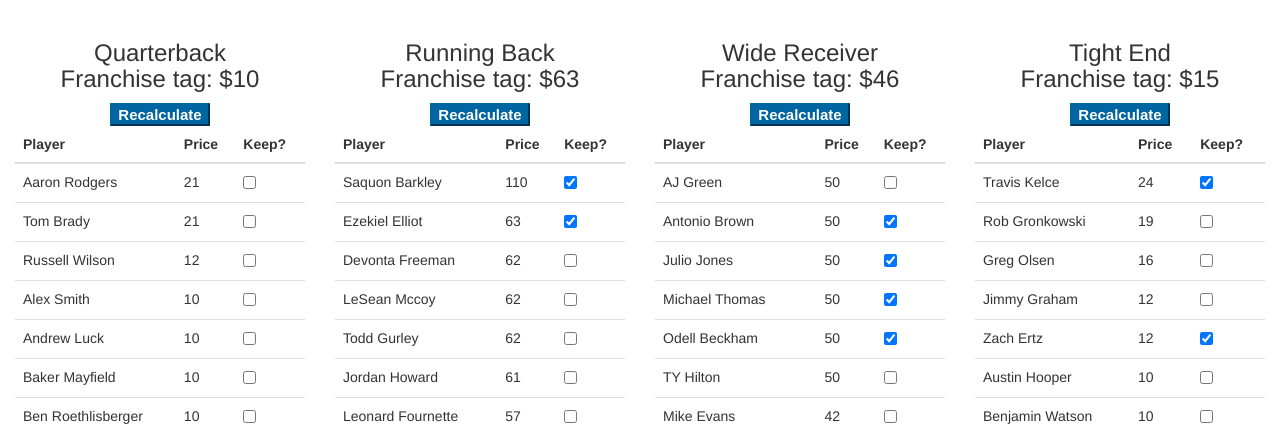
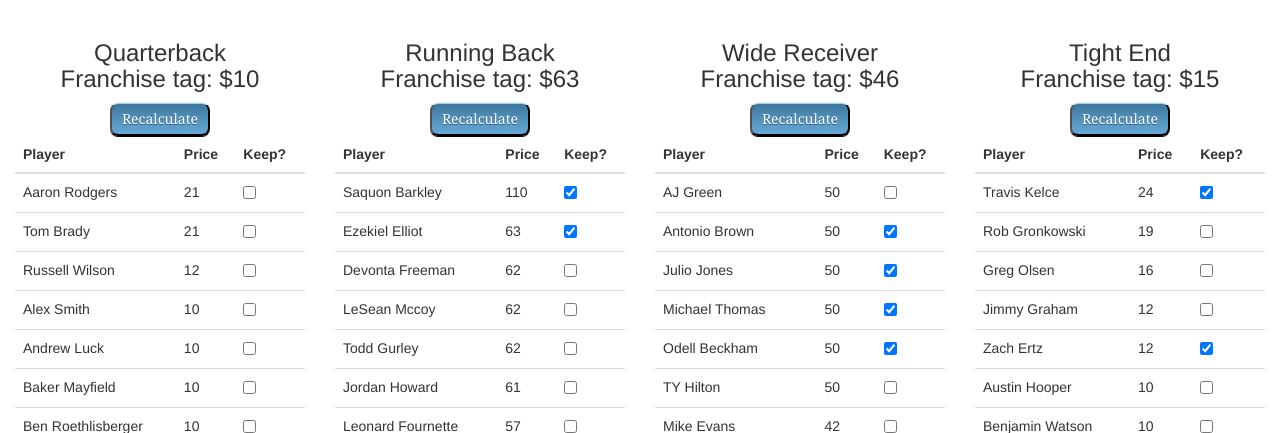
Before and after one commit to kjt9wr/La-Liga-Fantasia-Platform, a Django app: page /franchise/ in a window 1280 px wide. Shown: the part 52-485 px from the top of the page. Run offline with Django 3.2, Linux system fonts and the light colour scheme; data comes from the database, SQL or seed files in the repository; both versions use the stored data as it was after the commit; some libraries are stand-ins or nearby versions.

Commit message:
button css

```diff
--- a/mysite/liga/static/liga/style.css
+++ b/mysite/liga/static/liga/style.css
@@ -1,17 +1,31 @@
-.a {
-    color: green;
-}
-
 .mybtn {
-    background: #0066A2;
-
-    color: white;
-
-    border-style: outset;
-
-    border-color: #0066A2;
-
-    font: bold 15px arial, sans-serif;
-
-    text-shadow:none;
-}
+   border-top: 1px solid #96d1f8;
+   background: #65a9d7;
+   background: -webkit-gradient(linear, left top, left bottom, from(#3e779d), to(#65a9d7));
+   background: -webkit-linear-gradient(top, #3e779d, #65a9d7);
+   background: -moz-linear-gradient(top, #3e779d, #65a9d7);
+   background: -ms-linear-gradient(top, #3e779d, #65a9d7);
+   background: -o-linear-gradient(top, #3e779d, #65a9d7);
+   padding: 5px 10px;
+   -webkit-border-radius: 8px;
+   -moz-border-radius: 8px;
+   border-radius: 8px;
+   -webkit-box-shadow: rgba(0,0,0,1) 0 1px 0;
+   -moz-box-shadow: rgba(0,0,0,1) 0 1px 0;
+   box-shadow: rgba(0,0,0,1) 0 1px 0;
+   text-shadow: rgba(0,0,0,.4) 0 1px 0;
+   color: white;
+   font-size: 14px;
+   font-family: Georgia, serif;
+   text-decoration: none;
+   vertical-align: middle;
+   }
+.mybtn:hover {
+   border-top-color: #28597a;
+   background: #28597a;
+   color: #ccc;
+   }
+.mybtn:active {
+   border-top-color: #1b435e;
+   background: #1b435e;
+   }
--- a/mysite/liga/templates/liga/rosters.html
+++ b/mysite/liga/templates/liga/rosters.html
@@ -46,7 +46,6 @@
                 <td></td>
                 <td><input type="radio" name="franchise" id="franchise" value=""
                             {% if item.athlete.ftag %} checked {% endif %}></td>
-
             </tr>
             <tr>
                 <td><b>Max Cap: </b> </td>
```
Also changed, not shown: mysite/db.sqlite3.
